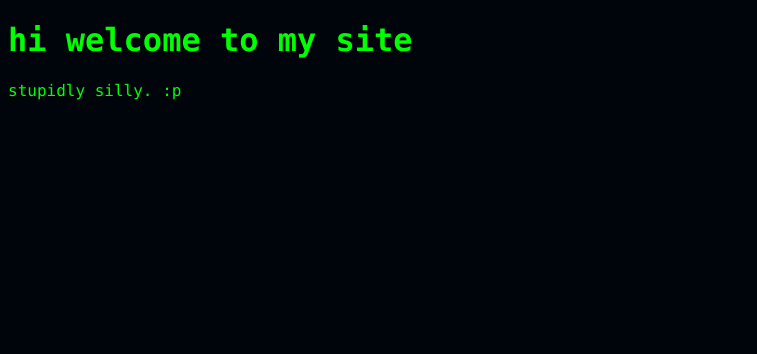
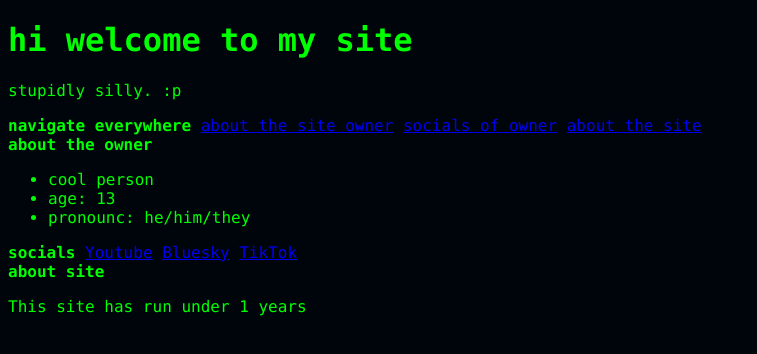
Before and after one commit to thereal-svien/thereal-svien.github.io, a plain HTML site: page index.html in a window 1280 px wide. Shown: the whole page, without its empty margins (0-757 px from the left). Drawn offline with Linux system fonts and the light colour scheme.

Commit message:
changed a lot

```diff
--- a/index.html
+++ b/index.html
@@ -9,6 +9,34 @@
 <div class="top">
 <h1>hi welcome to my site</h1>
 <p>stupidly silly. :p</p>
+
+
+<div id="navigation">
+<strong>navigate everywhere</strong>
+<a href="#aboutMe">about the site owner</a>
+<a href="#socials">socials of owner</a>
+<a href="#about">about the site</a>
+</div>
+
+<div id="aboutMe">
+<strong>about the owner</strong>
+<ul>
+<li>cool person</li>
+<li>age: 13</li>
+<li>pronounc: he/him/they</li>
+</ul>
+</div>
+
+<div id="socials">
+<strong>socials</strong>
+<a href="https://youtube.com/@svien777" target="_blank">Youtube</a>
+<a href="https://bsky.app/profile/thereal-svien-golt.bsky.social" target="_blank">Bluesky</a>
+<a href="https://tiktok.com/@thereal.svien.pingas" target="_blank">TikTok</a>
+</div>
+
+<div id="about">
+<strong>about site</strong>
+<p>This site has run under 1 years</p>
 </div>
 
 
--- a/styles.css
+++ b/styles.css
@@ -1,5 +1,6 @@
 body {
 background-color: #00050b; /* */
+color:#000000;
 color: #00ff00;
 font-family: Consolas;
 transition: color 1s;
```
